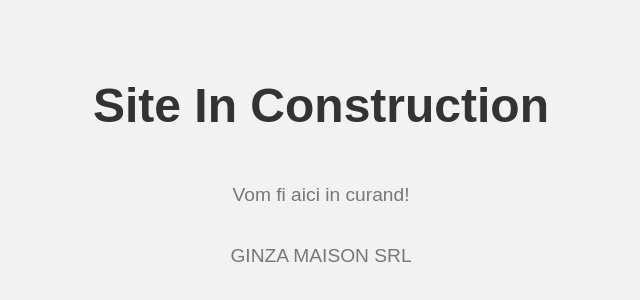
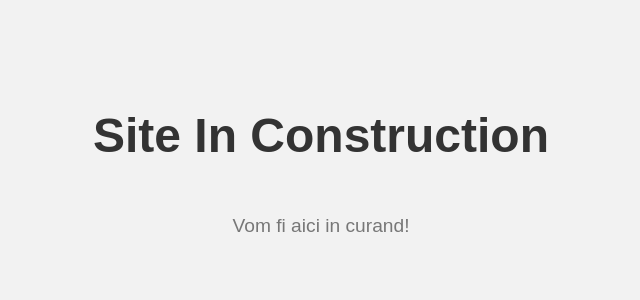
Before and after one commit to ginzalifesrl/ginza, a plain HTML site: page index.html in a window 1280 px wide. Shown: the part 234-534 px from the top of the page, without its empty margins (319-959 px from the left). Drawn offline with Linux system fonts and the light colour scheme.

Commit message:
Update index.html

```diff
--- a/index.html
+++ b/index.html
@@ -28,6 +28,5 @@
 <body>
   <h1>Site In Construction </h1>
   <p>Vom fi aici in curand!</p>
-  <p>GINZA MAISON SRL</p>
 </body>
 </html>
```
